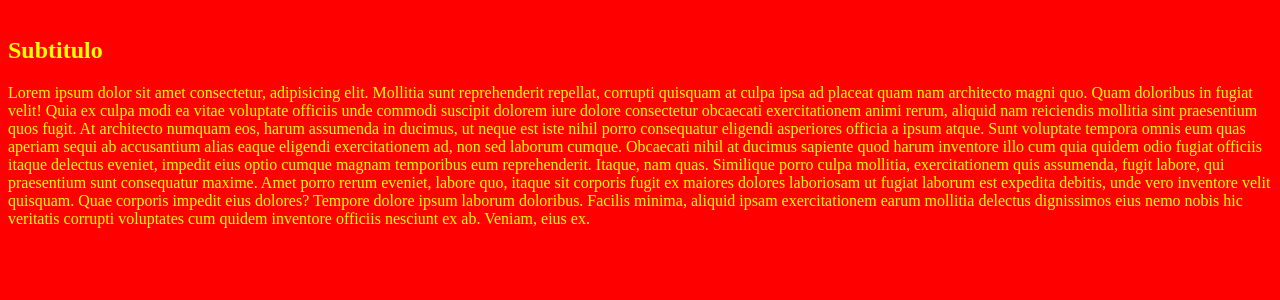
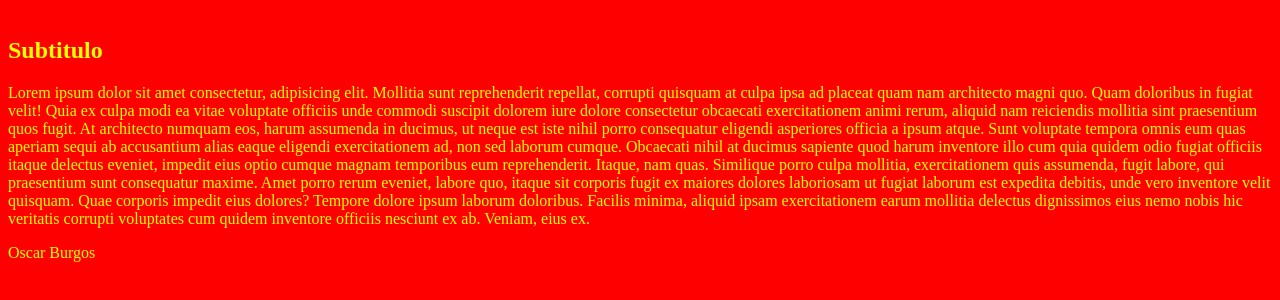
Before and after one commit to mihifidem/miproyecto, a plain HTML site: page index.html in a window 1280 px wide. Shown: the part 112-412 px from the top of the page. Drawn offline with Linux system fonts and the light colour scheme.

Commit message:
feat: poner mi nombre

```diff
--- a/index.html
+++ b/index.html
@@ -10,6 +10,6 @@
     <h1>HOLA K ASE</h1>
     <h2>Subtitulo</h2>
     <p>Lorem ipsum dolor sit amet consectetur, adipisicing elit. Mollitia sunt reprehenderit repellat, corrupti quisquam at culpa ipsa ad placeat quam nam architecto magni quo. Quam doloribus in fugiat velit! Quia ex culpa modi ea vitae voluptate officiis unde commodi suscipit dolorem iure dolore consectetur obcaecati exercitationem animi rerum, aliquid nam reiciendis mollitia sint praesentium quos fugit. At architecto numquam eos, harum assumenda in ducimus, ut neque est iste nihil porro consequatur eligendi asperiores officia a ipsum atque. Sunt voluptate tempora omnis eum quas aperiam sequi ab accusantium alias eaque eligendi exercitationem ad, non sed laborum cumque. Obcaecati nihil at ducimus sapiente quod harum inventore illo cum quia quidem odio fugiat officiis itaque delectus eveniet, impedit eius optio cumque magnam temporibus eum reprehenderit. Itaque, nam quas. Similique porro culpa mollitia, exercitationem quis assumenda, fugit labore, qui praesentium sunt consequatur maxime. Amet porro rerum eveniet, labore quo, itaque sit corporis fugit ex maiores dolores laboriosam ut fugiat laborum est expedita debitis, unde vero inventore velit quisquam. Quae corporis impedit eius dolores? Tempore dolore ipsum laborum doloribus. Facilis minima, aliquid ipsam exercitationem earum mollitia delectus dignissimos eius nemo nobis hic veritatis corrupti voluptates cum quidem inventore officiis nesciunt ex ab. Veniam, eius ex.</p>
-
+    <p>Oscar Burgos</p>
 </body>
 </html>
```
